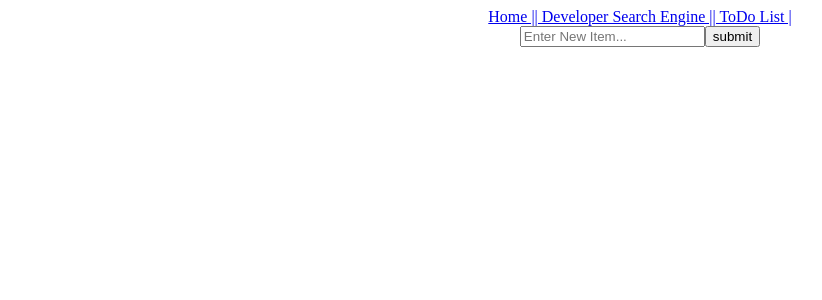
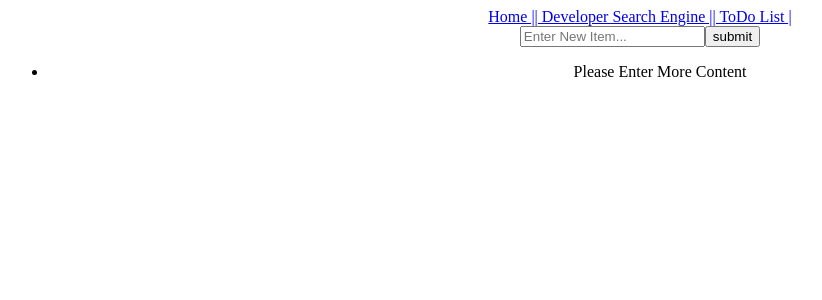
Before and after one commit to JacobWencloff/TasQues, a React (Create React App) app: page /todoList in a window 1280 px wide. Shown: the top 300 px of the page, without its empty margins (0-822 px from the left). Built offline with nearby package versions, Linux system fonts and the light colour scheme.

Commit message:
gave the ToDo list component a visable list that updates after each submission

```diff
--- a/src/Components/DevSearch.js
+++ b/src/Components/DevSearch.js
@@ -9,9 +9,9 @@ export default function DevSearch() {
     const handleSubmitSearch = (event) =>{
       event.preventDefault()
     //   console.log(event.target)
-      console.log(requestedSorce)
+      // console.log(requestedSorce)
       const searchString = searchParam.replace(/ /g, '+')
-      console.log(searchString)
+      // console.log(searchString)
 
       const options = {
         method: 'GET',
@@ -32,7 +32,7 @@ export default function DevSearch() {
 
     const handleOnChange = (event) =>{
       event.preventDefault()
-      console.log(event.target.value)
+      // console.log(event.target.value)
       setSearchParam(event.target.value)
     }
     const handleSourceChange = (event) =>{
@@ -52,7 +52,7 @@ export default function DevSearch() {
     return (
       <div className="App">
         <form onSubmit={handleSubmitSearch}>
-          <input onChange={handleOnChange} type="text" value={searchParam}></input>
+          <input onChange={handleOnChange} type="text" placeholder='Please enter search criteria' value={searchParam} ></input>
         </form>
         <button onClick={handleSourceChange}>stackoverflow</button>
         <button onClick={handleSourceChange}>MDN</button>
--- a/src/Components/ToDoList.js
+++ b/src/Components/ToDoList.js
@@ -3,25 +3,31 @@ import { useState } from 'react'
 
 export default function ToDoList() {
     const [listItem, setNewListItem] = useState('')
-const [list, setNewList] = useState(null)
+    const [list, setNewList] = useState(['Please Enter More Content'])
 
-const handleChange = (event) =>{
+    const handleChange = (event) => {
         event.preventDefault()
         setNewListItem(event.target.value)
 
     }
 
-const handleSubmit = (event) =>{
+    const handleSubmit = (event) => {
+        event.preventDefault()
+            let listCopy = [...list]
+            listCopy.push(listItem)
+            setNewList(listCopy)
+            setNewListItem('')
 
-    if(list===null){
-        setNewList([listItem])
-    }else{
-        listCopy.push(listItem)
-        let listCopy = [...list]
-        setNewList(listCopy)
     }
 
-}
+    const mappedList = list.map((item, i) => {
+        console.log(item)
+        return (
+            <li>{item}</li>
+            )
+        })
+
+        // console.log(mappedList)
 
     return (
         <div>
@@ -29,6 +35,9 @@ const handleSubmit = (event) =>{
                 <input onChange={handleChange} type="text" value={listItem} placeholder='Enter New Item...'></input>
                 <input type='submit' value="submit"></input>
             </form>
+            <ul>
+                {mappedList}
+            </ul>
         </div>
     )
 }
```
Lines whose indentation alone changed are shown as unchanged.
